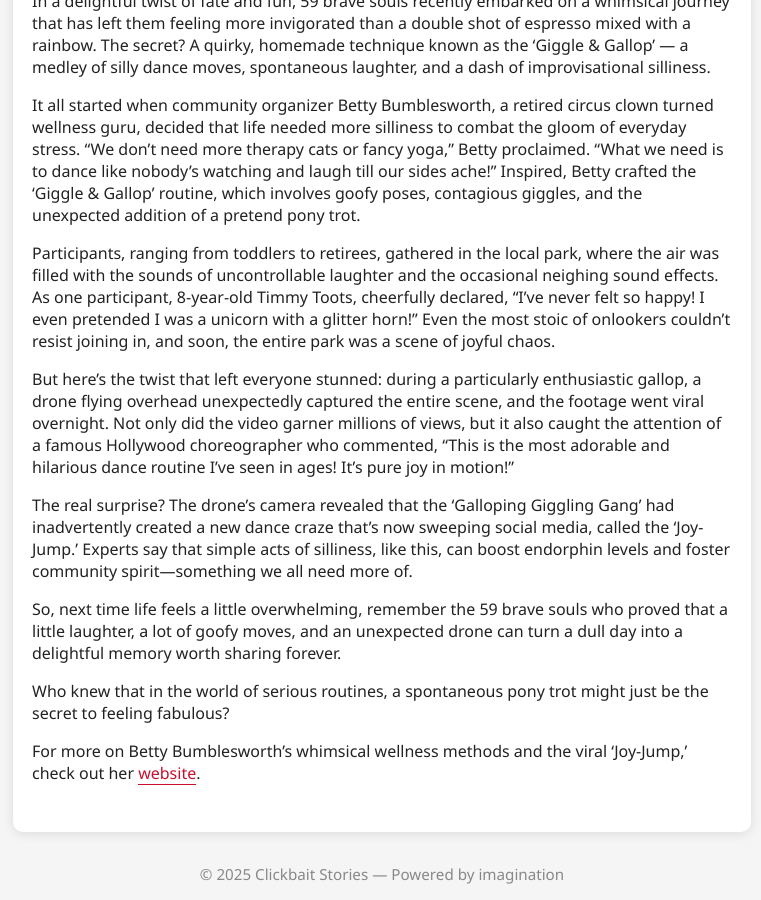
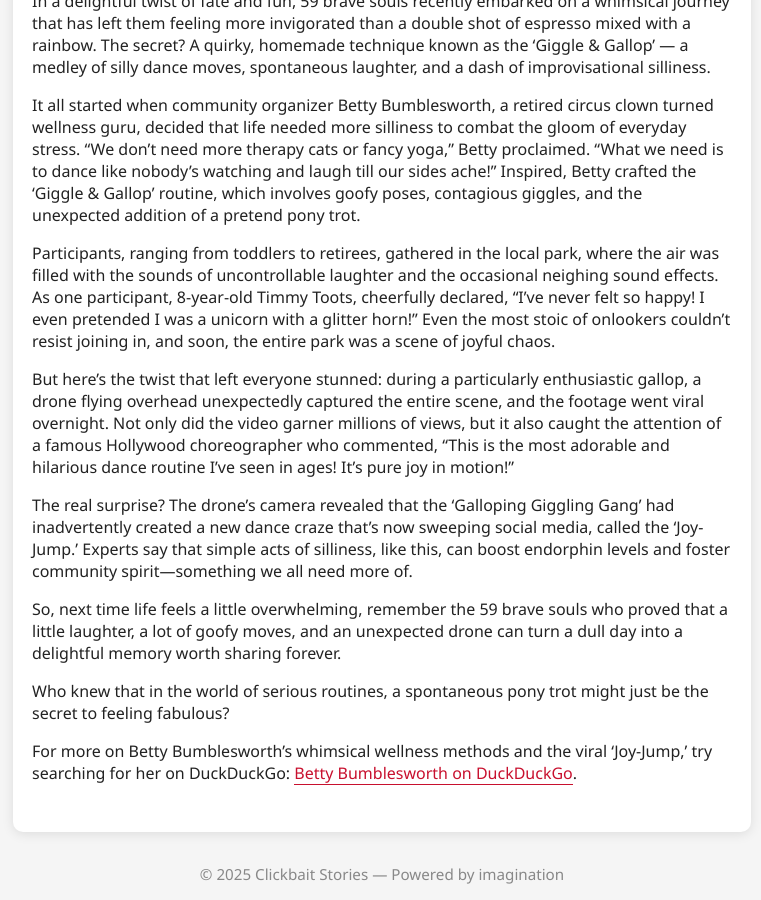
Before and after one commit to dfbr/clickbait_generator, a Jekyll site: the page built from _posts/2025-11-05-59-people-tried-this-original-method-and-feel-absolutely-wonderful.md, in a window 1280 px wide and 900 px high, scrolled down 885 px. Shown: the whole window, without its empty margins (258-1019 px from the left). Built offline with Jekyll 4.4.1, drawn with Linux system fonts in a browser that asks for light colours.

```diff
--- a/_posts/2025-11-05-59-people-tried-this-original-method-and-feel-absolutely-wonderful.md
+++ b/_posts/2025-11-05-59-people-tried-this-original-method-and-feel-absolutely-wonderful.md
@@ -12,7 +12,7 @@ author_id: "sir-reginald-fluffington-iii"
 author_url: "about.html#sir-reginald-fluffington-iii"
 ---
 
-![59 People Tried This Original Method and Feel Absolutely Wonderful]({{ '/assets/images/placeholder.png' | relative_url }})
+![59 People Tried This Original Method and Feel Absolutely Wonderful]({{ '/assets/images/59-people-tried-this-original-method.png' | relative_url }})
 
 By [Sir Reginald Fluffington III]({{ 'about.html#sir-reginald-fluffington-iii' | relative_url }})
 
@@ -30,4 +30,4 @@ So, next time life feels a little overwhelming, remember the 59 brave souls who
 
 Who knew that in the world of serious routines, a spontaneous pony trot might just be the secret to feeling fabulous?
 
-For more on Betty Bumblesworth’s whimsical wellness methods and the viral 'Joy-Jump,' check out her [website](about.html#betty-bumblesworth).
+For more on Betty Bumblesworth’s whimsical wellness methods and the viral 'Joy-Jump,' try searching for her on DuckDuckGo: [Betty Bumblesworth on DuckDuckGo](https://duckduckgo.com/?q=betty+bumblesworth).
```
